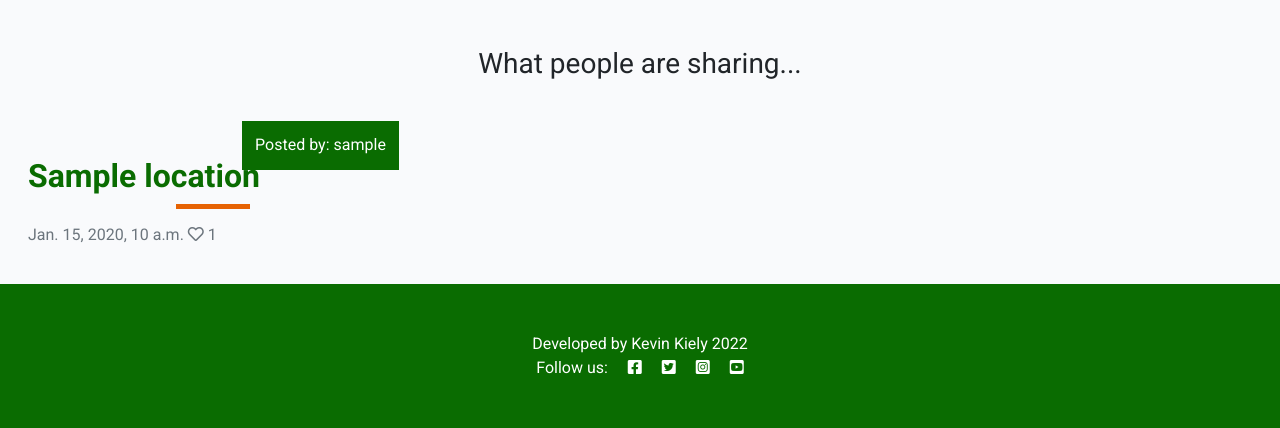
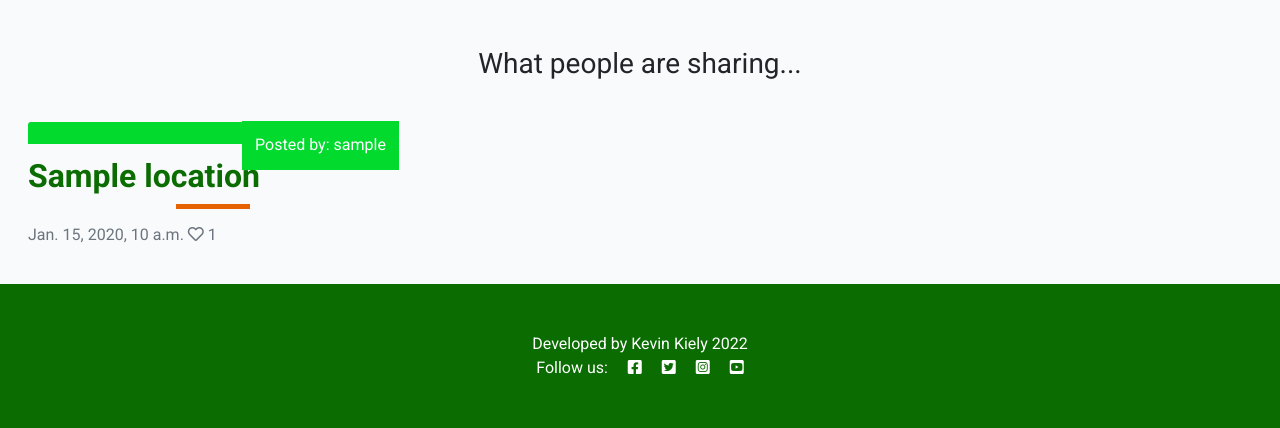
Before and after one commit to Code-Institute-Submissions/kevinjohnkiely-explore-ireland-project-4_SEpResub, a Django app: page / in a window 1280 px wide. Shown: the part 468-896 px from the top of the page. Run offline with Django 3.2, Linux system fonts and the light colour scheme; tables that the repository leaves empty hold one stand-in row (values such as "Sample post").

Commit message:
Change css style of thumbnail images

```diff
--- a/exploreireland/settings.py
+++ b/exploreireland/settings.py
@@ -28,8 +28,8 @@
 SECRET_KEY = os.environ.get('SECRET_KEY')
 
 # SECURITY WARNING: don't run with debug turned on in production!
-# DEBUG = True
-DEBUG = False
+DEBUG = True
+# DEBUG = False
 
 X_FRAME_OPTIONS = 'SAMEORIGIN'
 
--- a/static/css/style.css
+++ b/static/css/style.css
@@ -52,13 +52,6 @@
     font-size: 2.5rem;
 }
 
-.brand {
-    font-family: Lato, sans-serif;
-    font-size: 1.4rem;
-    font-weight: 700;
-    color: #4A4A4F;
-}
-
 .light-bg {
     background-color: #fff;
 }
@@ -74,6 +67,10 @@
 .card {
     border: none;
     background-color: transparent;
+}
+
+.card-border {
+    border: 0.7rem solid rgb(2, 219, 46);
 }
 
 .card-title {
@@ -94,7 +91,7 @@
     top: 0;
     min-width: 30%;
     right: 0;
-    background-color: rgb(10, 108, 1);
+    background-color: rgb(2, 219, 46);
 }
 
 .author {
--- a/templates/index.html
+++ b/templates/index.html
@@ -24,9 +24,9 @@
                         <div class="card-body">
                             <div class="image-container">
                                 {% if "placeholder_image" in location.location_image.url %}
-                                <img class="card-img-top" src="{% static 'images/cliffs.jpg' %}" >
+                                <img class="card-img-top card-border" src="{% static 'images/cliffs.jpg' %}" >
                                 {% else %}
-                                <img class="card-img-top" src=" {{ location.location_image.url }}">
+                                <img class="card-img-top card-border" src=" {{ location.location_image.url }}">
                                 {% endif %}
                                 <div class="location-homepage-info">
                                     <p class="author">Posted by: {{ location.creator }}</p>
--- a/templates/location_single.html
+++ b/templates/location_single.html
@@ -39,9 +39,9 @@
             <div class="card-body">
                 <div class="image-container">
                     {% if "placeholder_image" in location.location_image.url %}
-                    <img class="card-img-top" src="{% static 'images/cliffs.jpg' %}">
+                    <img class="card-img-top card-border" src="{% static 'images/cliffs.jpg' %}">
                     {% else %}
-                    <img class="card-img-top" src=" {{ location.location_image.url }}">
+                    <img class="card-img-top card-border" src=" {{ location.location_image.url }}">
                     {% endif %}
                 </div>
                 <p class="post-subtitle">{{ location.creator }} | {{ location.created_at }}</p>
```
